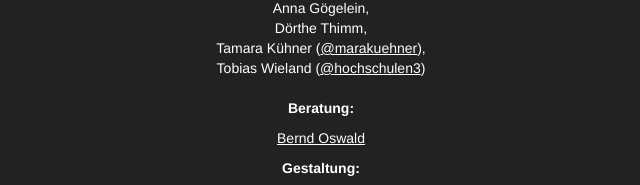
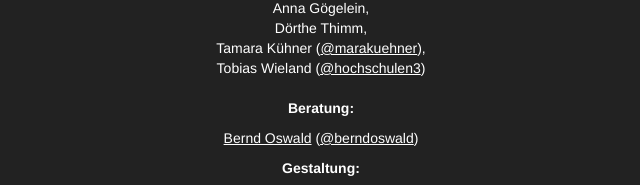
Before and after one commit to felixebert/hnxvu, a plain HTML site: page index.html in a window 1280 px wide. Shown: the part 9133-9318 px from the top of the page, without its empty margins (319-959 px from the left). Drawn offline with Linux system fonts and the light colour scheme.

Commit message:
Update index.html mit Twitteraccount

```diff
--- a/index.html
+++ b/index.html
@@ -232,7 +232,7 @@
 				<p><strong>Redaktionelle Umsetzung:</strong></p>
 				Daniel Stahl (<a target="_blank" href="https://twitter.com/stahlniel">@stahlniel</a>), <br />Vanessa Wormer (<a target="_blank" href="https://twitter.com/remrow">@remrow</a>), <br />Isabelle Müller (<a target="_blank" href="https://twitter.com/raeusper">@raeusper</a>), <br />Anna Gögelein, <br />Dörthe Thimm, <br />Tamara Kühner (<a target="_blank" href="https://twitter.com/marakuehner">@marakuehner</a>), <br />Tobias Wieland (<a target="_blank" href="https://twitter.com/hochschulen3">@hochschulen3</a>)<br />
 				<br />
-				<p><strong>Beratung:</strong></p><p><a href="http://www.berndoswald.de" target="_blank">Bernd Oswald</a></p>
+				<p><strong>Beratung:</strong></p><p><a href="http://www.berndoswald.de" target="_blank">Bernd Oswald</a> (<a target="_blank" href="https://twitter.com/berndoswald">@berndoswald</a>)</p>
 				<p><strong>Gestaltung:</strong></p><p>Jana Dauenhauer, <br />Lennart Hinkel</p>
 				<p><strong>Video:</strong></p><p>Helene Gunin, <br />Manuel Maier</p>
 				<p><strong>Fotografie:</strong></p><p>Guide Sawatzki, <br />Mario Berger, <br />Thomas Braun</p>
```
